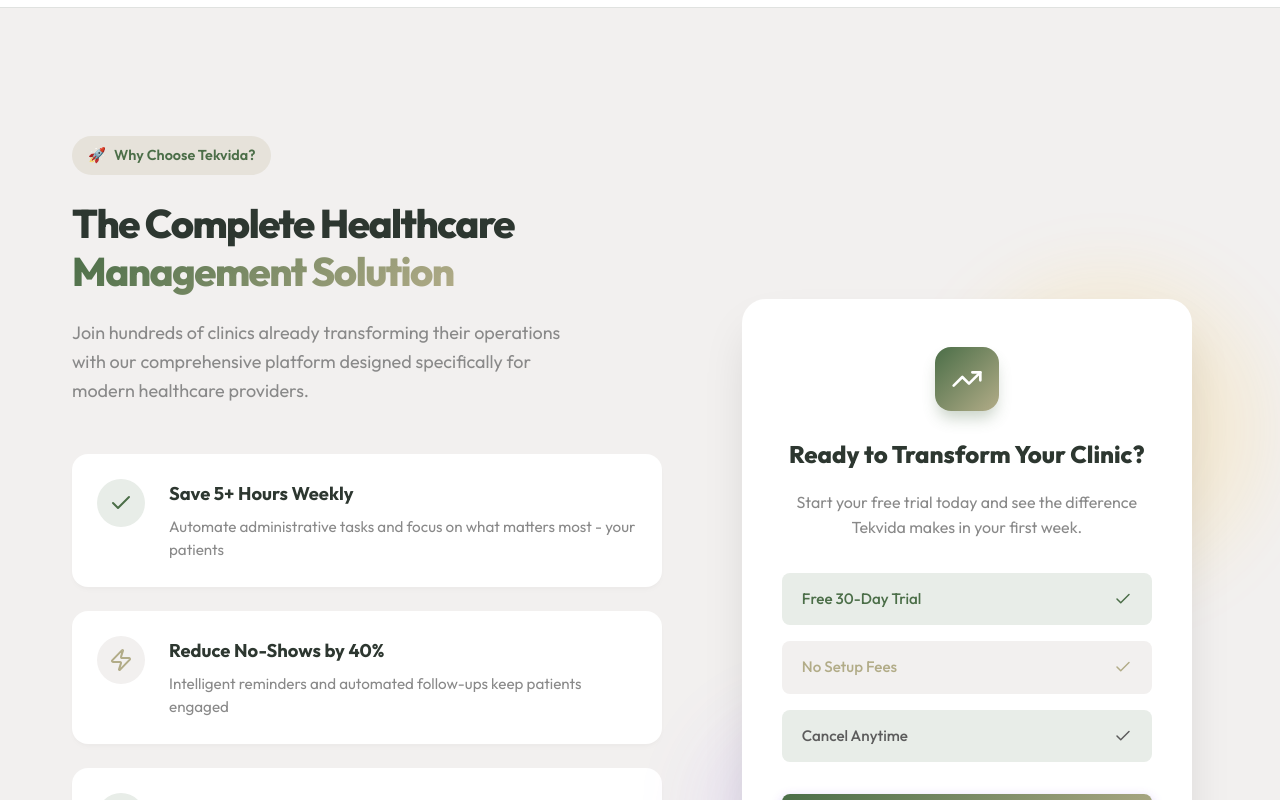
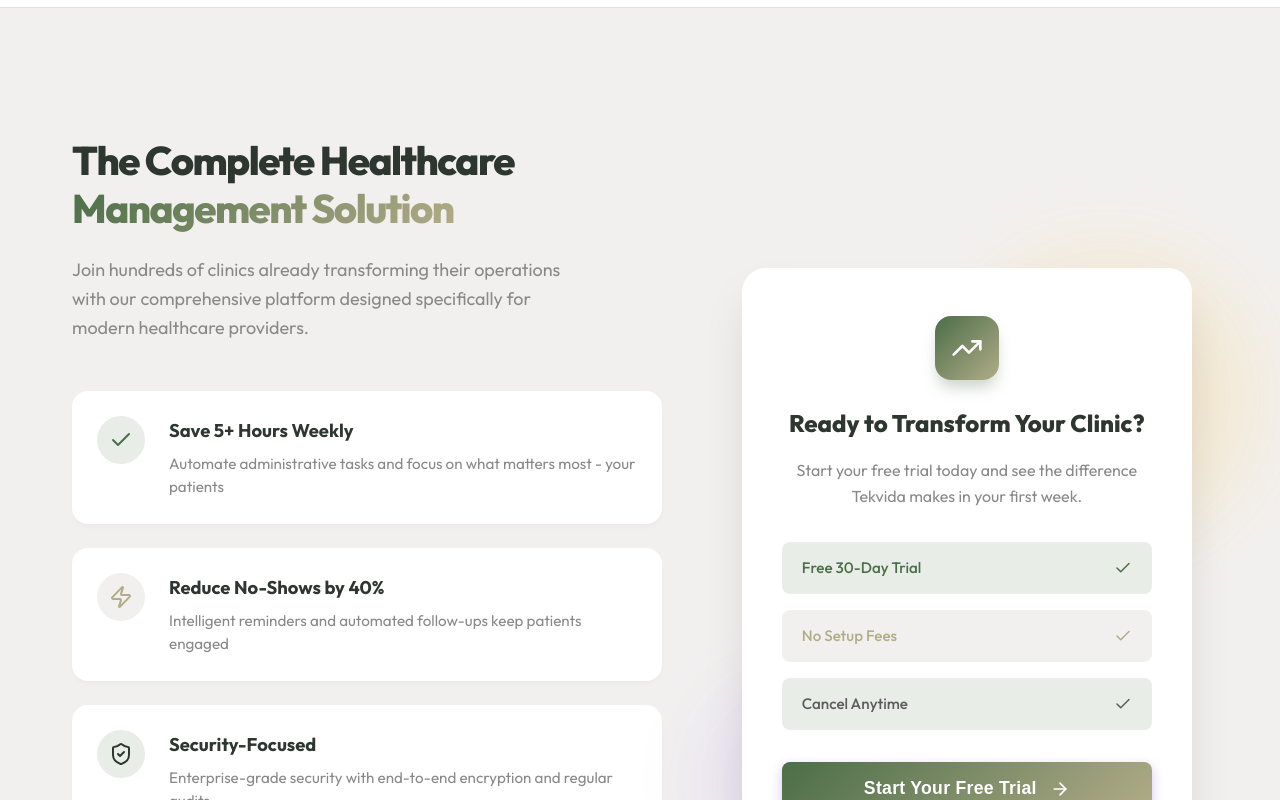
Before and after one commit to Danialjatt/Tekvia.Danial, a React (Vite) app: page / in a window 1280 px wide. Shown: the part 1880-2680 px from the top of the page. Built offline with nearby package versions, Linux system fonts and the light colour scheme.

Commit message:
ninrh commit

```diff
--- a/src/components/Footer.jsx
+++ b/src/components/Footer.jsx
@@ -47,7 +47,6 @@
                         <h4>Company</h4>
                         <ul>
                             <li><a href="#">About Us</a></li>
-                            <li><a href="#">Careers</a></li>
                             <li><a href="#">Contact</a></li>
                             <li>
                                 <button
--- a/src/components/WhyChooseTekvida.jsx
+++ b/src/components/WhyChooseTekvida.jsx
@@ -8,9 +8,6 @@
             <div className="container why-choose-container">
                 {/* Left Column */}
                 <div className="why-choose-content">
-                    <div className="badge-tag">
-                        <span className="rocket-icon">🚀</span> Why Choose Tekvida?
-                    </div>
 
                     <h2 className="section-title">
                         The Complete Healthcare <br />
```
